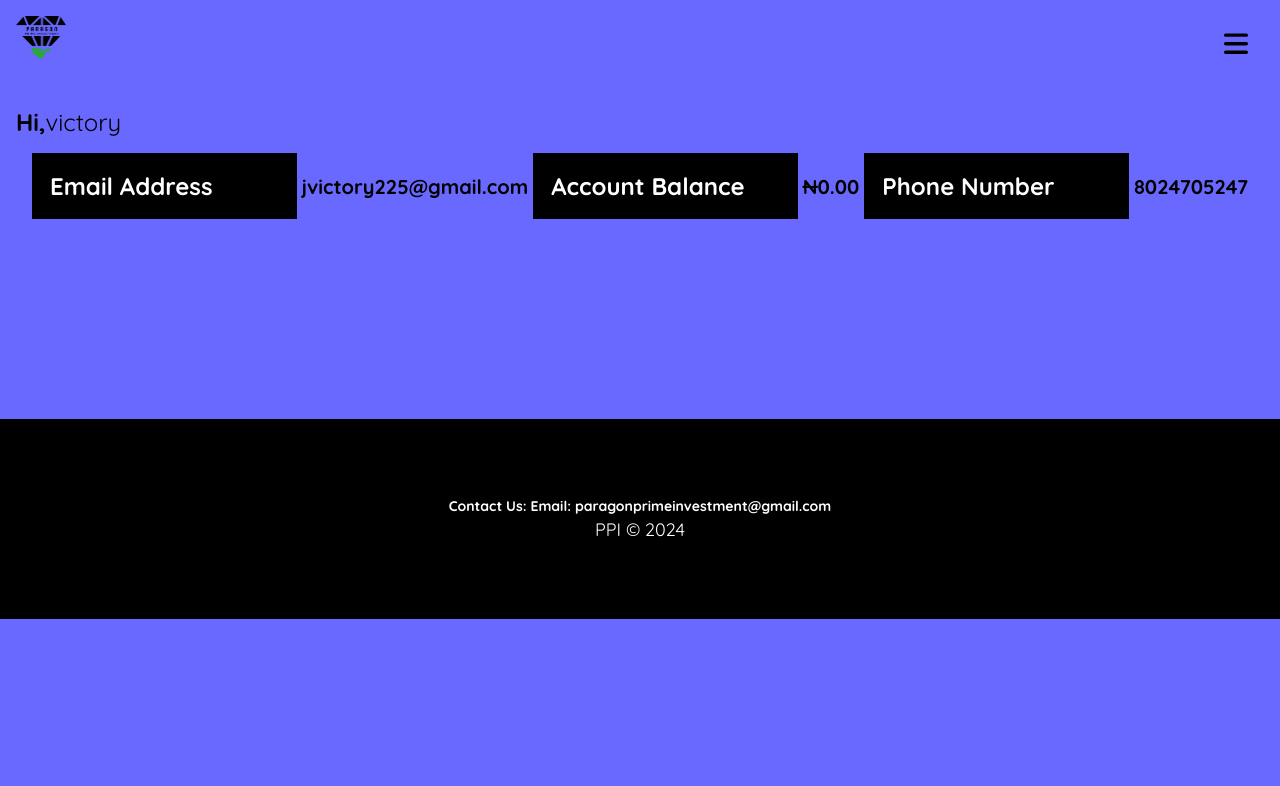
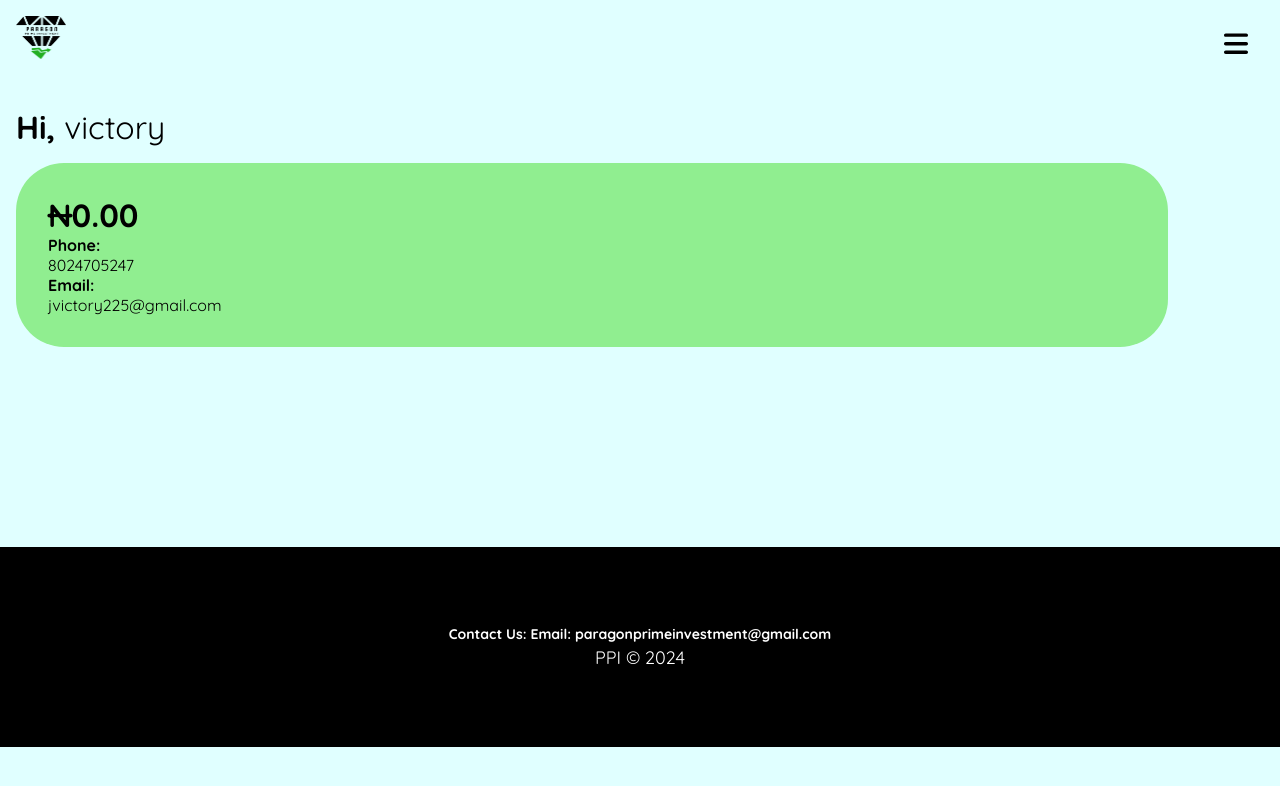
Before and after one commit to Josephvic278/paragan, a Django app: page /dashboard/ in a window 1280 px wide. Shown: the top 786 px of the page. Run offline with Django 5.2, Linux system fonts and the light colour scheme; a user stored in the database is signed in; data comes from the database, SQL or seed files in the repository.

Commit message:
some updates

```diff
--- a/paragan/app/templates/dashboard.html
+++ b/paragan/app/templates/dashboard.html
@@ -20,27 +20,19 @@
     {% block content %}
 
     <div class="greeting_bar">
-        <h1>Hi, </h1>
-        <p>{{user.username}}</p>
+        <h1>Hi, <span>
+                {{user.username}}
+            </span></h1>
+
     </div>
     <div class="dash_bars">
-        <div class="bars">
-            <div class="dash">
-                <h1>Email Address</h1>
 
-            </div>
-            <p>{{user.email}}</p>
-            <div class="dash">
-                <h1>Account Balance</h1>
+        <p class="amt">₦{{user_data.user_balance}}</p>
+        <h4>Phone:</h4>
+        <p>{{user.phone_number}}</p>
+        <h4>Email:</h4>
+        <p>{{user.email}}</p>
 
-            </div>
-            <p>₦{{user_data.user_balance}}</p>
-            <div class="dash">
-                <h1>Phone Number</h1>
-
-            </div>
-            <p>{{user.phone_number}}</p>
-        </div>
     </div>
     {% endblock %}
     {% block footer %}
--- a/paragan/static/css/dashboard.css
+++ b/paragan/static/css/dashboard.css
@@ -3,72 +3,33 @@
 body {
     font-family: "Quicksand",
         sans-serif;
-    background-color: rgb(105, 105, 255);
+    background-color:
+        #E0FFFF;
+
 }
 
 .greeting_bar {
     padding: 1rem;
-    display: flex;
 }
 
-.greeting_bar h1 {
-    font-size: 1.5rem;
-}
-
-.greeting_bar p {
-    font-size: 1.5rem;
-}
-
-.user_details {
-    display: flex;
-    justify-content: center;
-    align-items: center;
-}
-
-.user_details img {
-    width: 150px;
-    border-radius: 100%;
+.greeting_bar span {
+    font-weight: normal;
 }
 
 .dash_bars {
+    height: auto;
+    padding: 2rem;
+    margin-left: 1rem;
     display: flex;
-    width: 100%;
-    justify-content: center;
-    align-items: center;
-    display: flex;
+    flex-direction: column;
+    width: 90%;
+    justify-content: space-between;
+    align-items: flex-start;
+    border-radius: 3rem;
+    background-color: lightgreen;
 }
 
-.bars {
-    width: 95%;
-    justify-content: space-between;
-    align-items: center;
-    display: flex;
-    gap: 5px;
-}
-
-.dash {
-    background-color: black;
-    width: 300px;
-    padding: 1rem;
-    border: 2px solid black;
-}
-
-.dash h1 {
-    color: white;
-    font-size: 1.5rem;
-
-}
-
-.bars p {
-    color: black;
-    font-size: 1.25rem;
-    margin: 1rem 0;
+.amt {
+    font-size: 2rem;
     font-weight: bold;
 }
-
-@media screen and (max-width: 600px) {
-    .bars {
-        flex-direction: column;
-    }
-
-}
```
Also changed, not shown: paragan/static/css/investment.css (+4 -4 lines).
